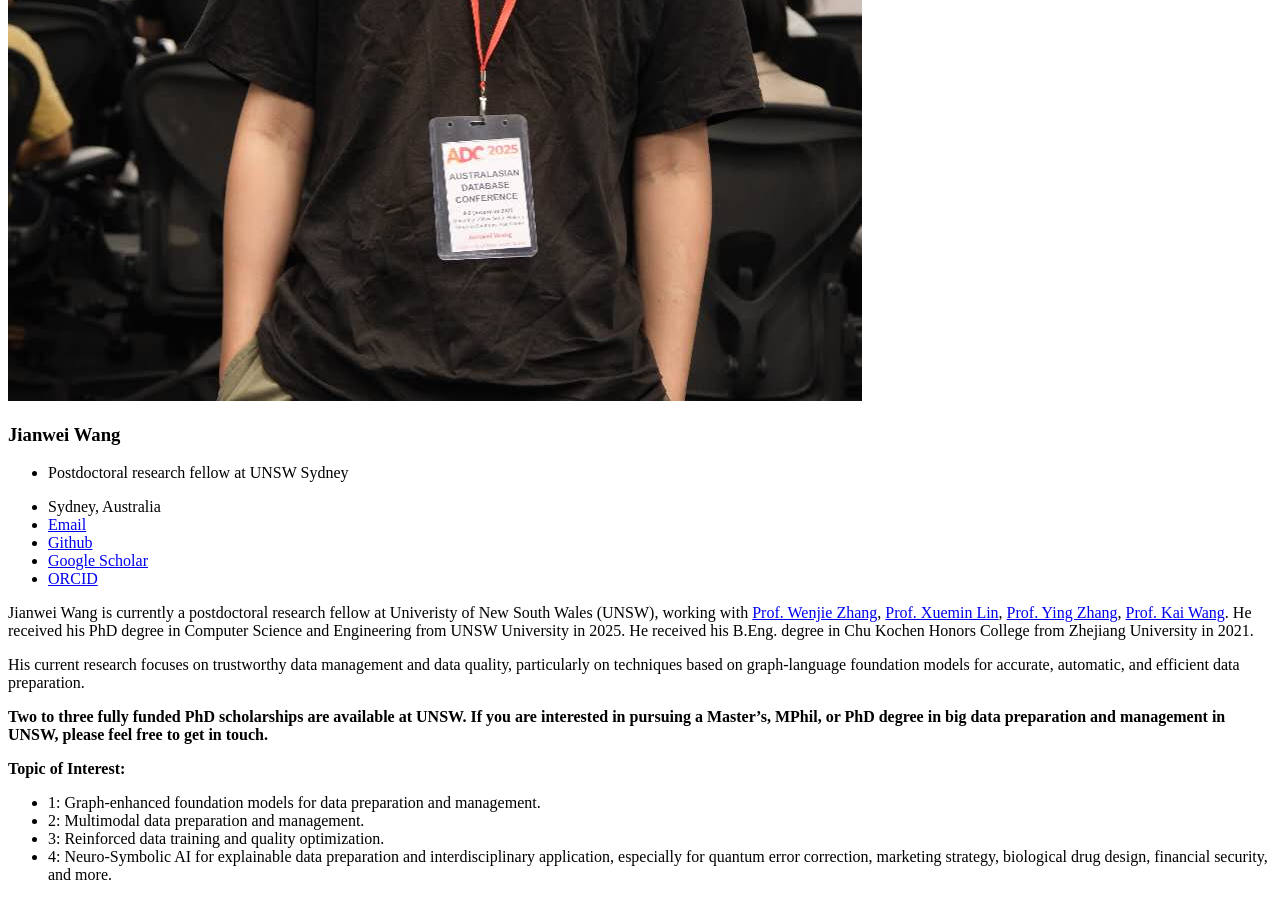
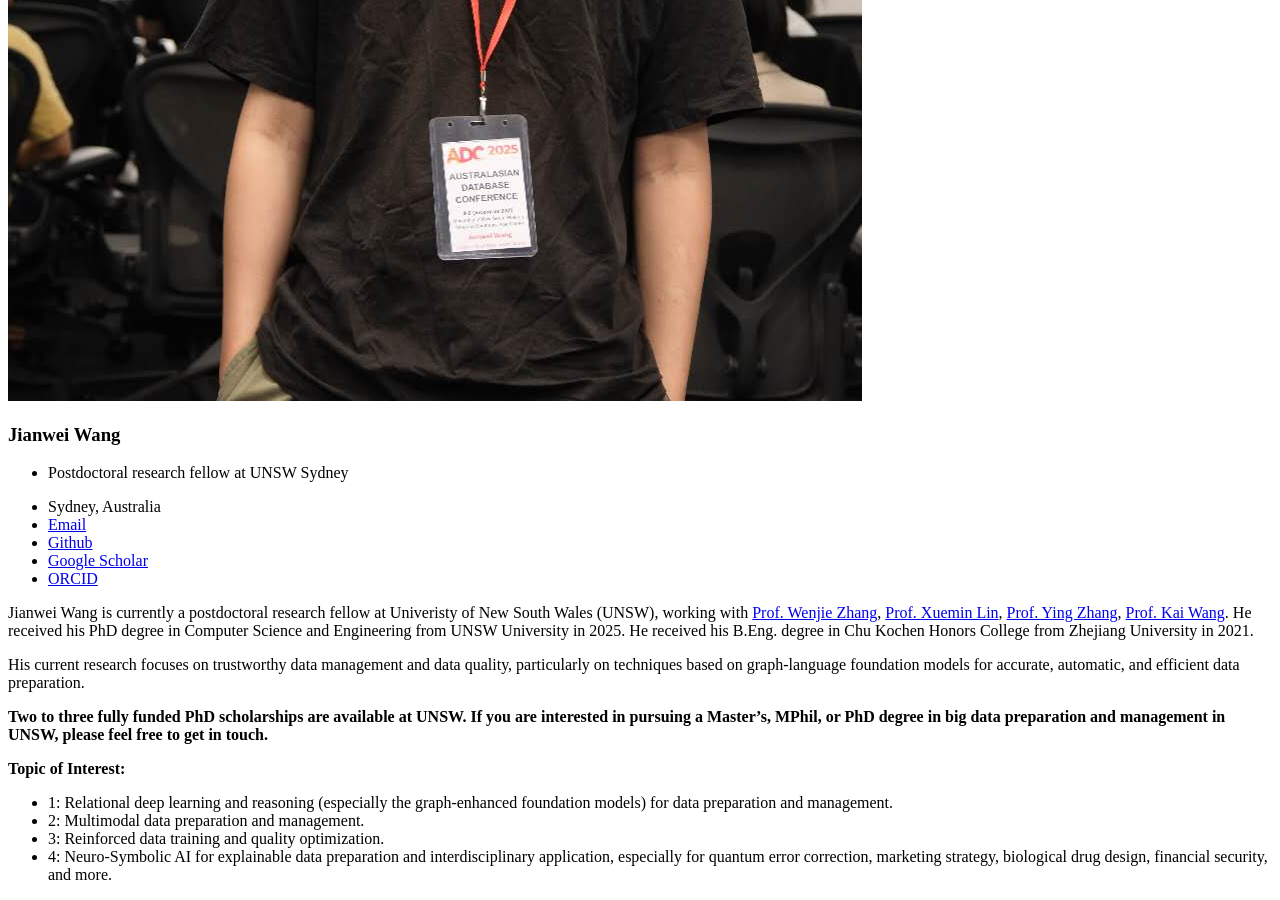
Before and after one commit to jianwei-cse/jianwei-cse.github.io, a Jekyll site: the page built from _pages/includes/self-intro.md, in a window 1280 px wide and 900 px high, scrolled down 1063 px. Built offline with Jekyll 4.4.1, drawn with Linux system fonts in a browser that asks for light colours; our own code applies the rules of GitHub Pages for plain Markdown files; a script bundle is joined from its source files by our own code.

Commit message:
update bio

```diff
--- a/_pages/includes/self-intro.md
+++ b/_pages/includes/self-intro.md
@@ -8,7 +8,7 @@ His current research focuses on trustworthy data management and data quality, pa
 
 
 **Topic of Interest:**
-* 1: Graph-enhanced foundation models for data preparation and management.
+* 1: Relational deep learning and reasoning (especially the graph-enhanced foundation models) for data preparation and management.
 * 2: Multimodal data preparation and management.
 * 3: Reinforced data training and quality optimization.
 * 4: Neuro-Symbolic AI for explainable data preparation and interdisciplinary application, especially for quantum error correction, marketing strategy, biological drug design, financial security, and more.
```
